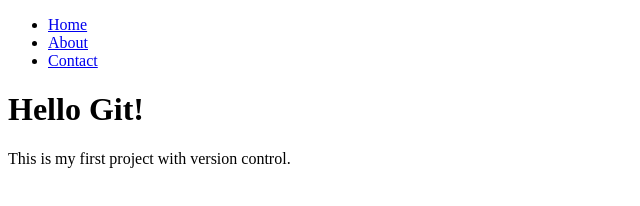
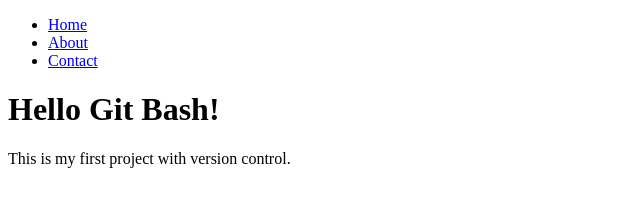
Before and after one commit to rendyant/my-web-project, a plain HTML site: page index.html in a window 1280 px wide. Shown: the whole page, without its empty margins (0-640 px from the left). Drawn offline with Linux system fonts and the light colour scheme.

Commit message:
Update index.html

```diff
--- a/index.html
+++ b/index.html
@@ -11,7 +11,7 @@
             <li><a href="#contact">Contact</a></li>
         </ul>
     </nav>
-    <h1>Hello Git!</h1>
+    <h1>Hello Git Bash!</h1>
     <p>This is my first project with version control.</p>
 </body>
 </html>
```
